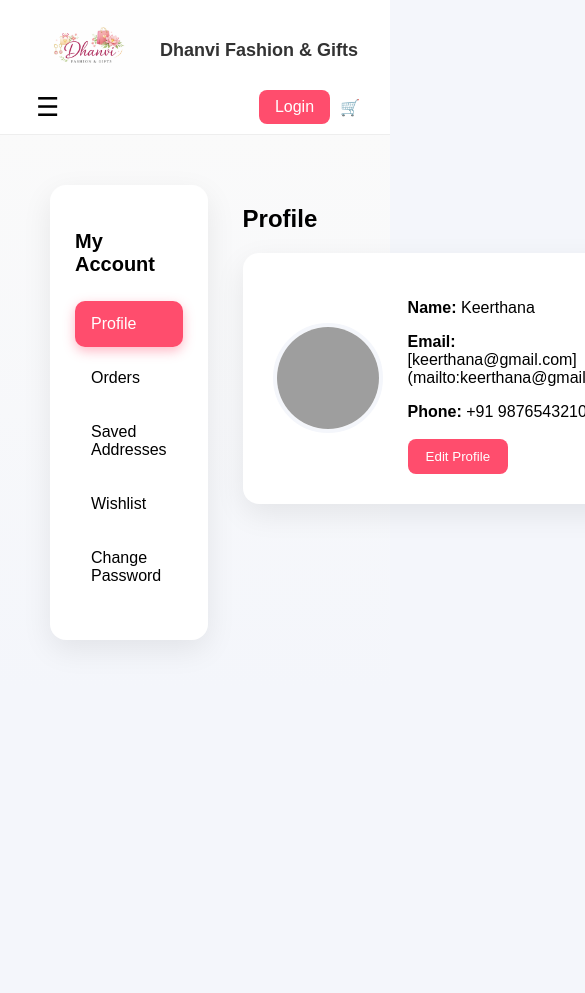
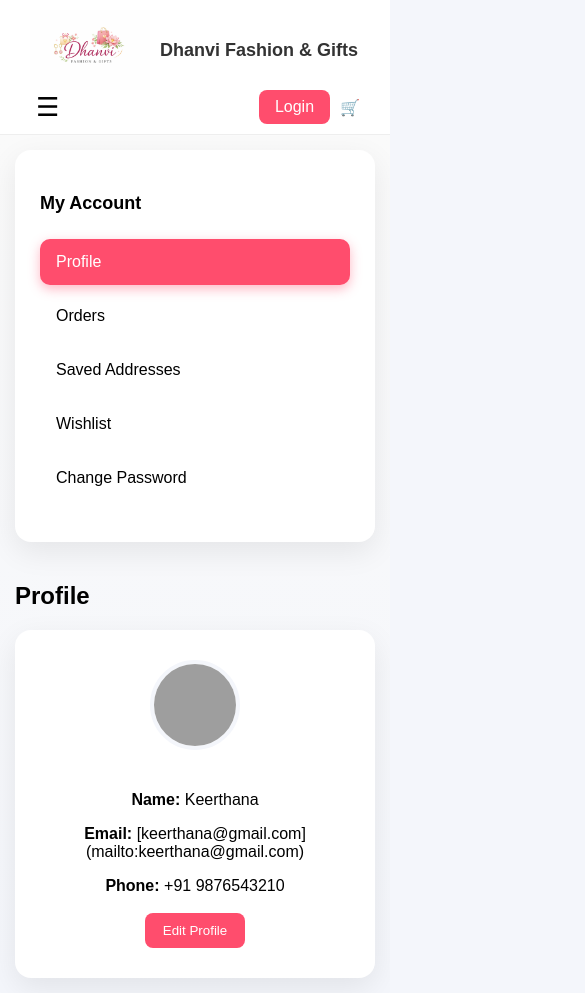
Before and after one commit to Keerthisiri2693/dhanvifashionsandgifts, a React (Vite) app: page /profile in a window 390 px wide. Shown: the top 993 px of the page, 585 px wide, since content can reach past the window. Before the commit the page ends 844 px from the top, so only its background shows below. Built offline with nearby package versions, Linux system fonts and the light colour scheme; grey boxes are pictures that could not be loaded.

Commit message:
fix mobile responsive for profile

```diff
--- a/src/pages/Profile.css
+++ b/src/pages/Profile.css
@@ -9,6 +9,11 @@ body{
 background:#f4f6fb;
 margin:0;
 font-family:"Poppins", sans-serif;
+}
+
+img{
+max-width:100%;
+height:auto;
 }
 
 /* PAGE BACKGROUND */
@@ -122,7 +127,9 @@ cursor:pointer;
 font-weight:500;
 }
 
-.edit-btn:hover
+.edit-btn:hover{
+background:#ff3355;
+}
 
 .profile-buttons{
 display:flex;
@@ -142,7 +149,9 @@ background:#ff4d6d;
 color:white;
 }
 
-.profile-buttons button:first-child:hover
+.profile-buttons button:first-child:hover{
+background:#ff3355;
+}
 
 .cancel-btn{
 background:#eee;
@@ -212,7 +221,9 @@ font-weight:500;
 margin-top:10px;
 }
 
-.add-address-btn:hover
+.add-address-btn:hover{
+background:#ff3355;
+}
 
 .delete-btn{
 background:#ff4d4d;
@@ -224,10 +235,12 @@ cursor:pointer;
 font-weight:500;
 }
 
-.delete-btn:hover
+.delete-btn:hover{
+background:#ff2a2a;
+}
 
 .address-form{
-margin: top 40px;
+margin-top:40px;
 background:white;
 padding:20px;
 border-radius:12px;
@@ -236,11 +249,10 @@ max-width:350px;
 display:flex;
 flex-direction:column;
 gap:10px;
-
 }
 
 .address-form input{
-    margin-top: 20px;
+margin-top:10px;
 padding:10px;
 border:1px solid #ddd;
 border-radius:6px;
@@ -265,7 +277,9 @@ background:#ff4d6d;
 color:white;
 }
 
-.form-buttons button:first-child:hover
+.form-buttons button:first-child:hover{
+background:#ff3355;
+}
 
 /* WISHLIST */
 
@@ -315,7 +329,9 @@ border-radius:6px;
 cursor:pointer;
 }
 
-.add-cart-btn:hover
+.add-cart-btn:hover{
+background:#ff3355;
+}
 
 .remove-btn{
 flex:1;
@@ -326,26 +342,8 @@ border-radius:6px;
 cursor:pointer;
 }
 
-.remove-btn:hover
-
-.cancel-btn{
-flex:1;
-padding:9px;
-border:none;
-background:#eee;
-border-radius:6px;
-cursor:pointer;
-}
-
-.delete-btn{
-margin-top:10px;
-padding:10px 18px;
-border:none;
-background:#eee;
-color:white;
-border-radius:8px;
-cursor:pointer;
-font-weight:500;
+.remove-btn:hover{
+background:#ddd;
 }
 
 /* PASSWORD */
@@ -376,4 +374,71 @@ border-radius:8px;
 cursor:pointer;
 }
 
-.password-form button:hover
+.password-form button:hover{
+background:#ff3355;
+}
+
+/* MOBILE RESPONSIVE */
+
+@media (max-width:900px){
+
+.profile-dashboard{
+flex-direction:column;
+padding:25px;
+gap:20px;
+}
+
+.profile-sidebar{
+width:100%;
+}
+
+.profile-card{
+flex-direction:column;
+text-align:center;
+}
+
+.profile-info input{
+width:100%;
+}
+
+.order-item{
+flex-direction:column;
+align-items:flex-start;
+gap:8px;
+}
+
+.wishlist-grid{
+grid-template-columns:repeat(2,1fr);
+}
+
+}
+
+@media (max-width:500px){
+
+.profile-dashboard{
+padding:15px;
+}
+
+.profile-sidebar h3{
+font-size:18px;
+}
+
+.profile-card img{
+width:90px;
+height:90px;
+}
+
+.wishlist-grid{
+grid-template-columns:1fr;
+}
+
+.profile-buttons{
+flex-direction:column;
+width:100%;
+}
+
+.profile-buttons button{
+width:100%;
+}
+
+}
```
